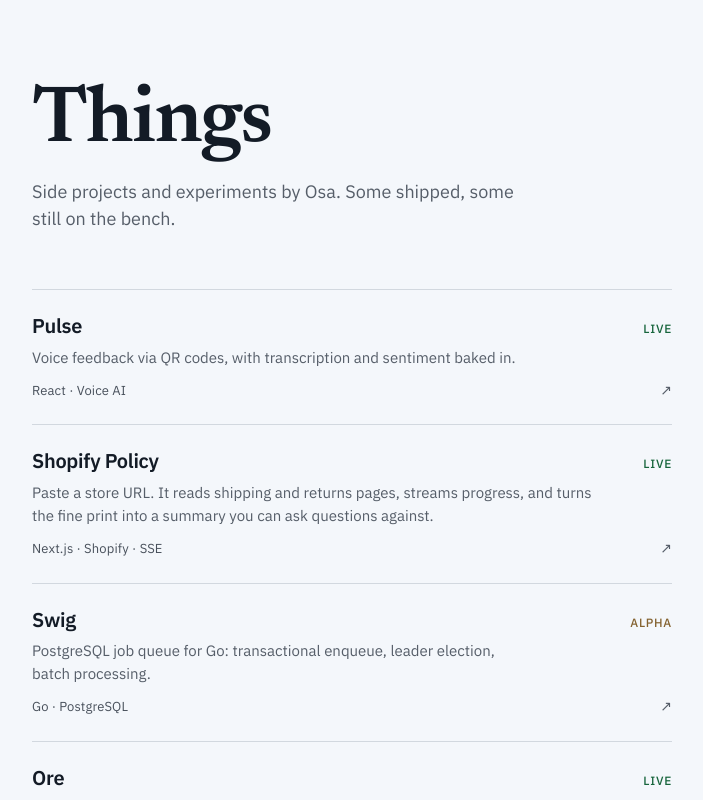
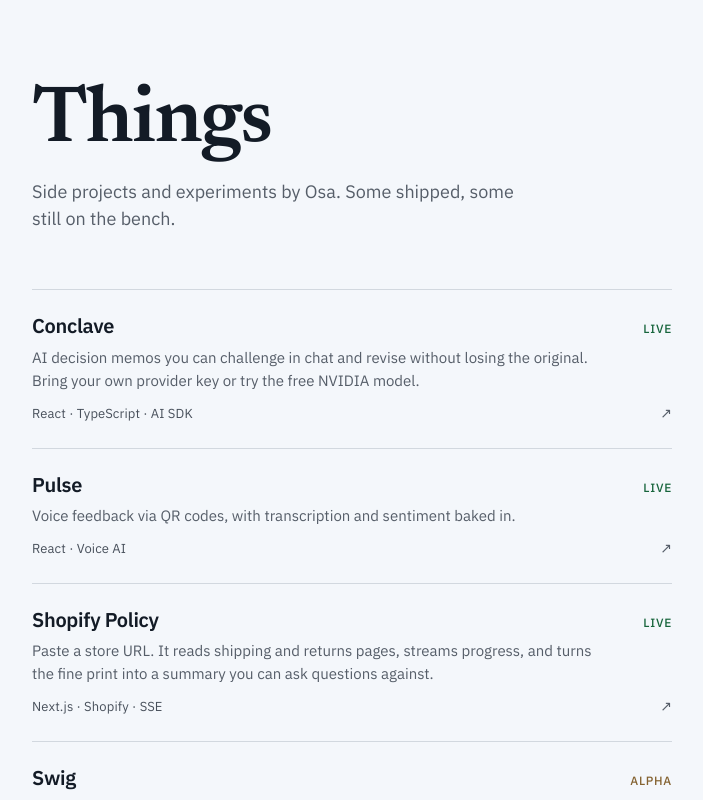
Before and after one commit to glamboyosa/things, a Vue app: page / in a window 1280 px wide. Shown: the top 800 px of the page, without its empty margins (288-991 px from the left). Built offline with nearby package versions, Linux system fonts and the light colour scheme.

Commit message:
Add Conclave to project list

```diff
--- a/src/App.vue
+++ b/src/App.vue
@@ -8,6 +8,14 @@ type Project = {
 }
 
 const projects: Project[] = [
+  {
+    name: 'Conclave',
+    description:
+      'AI decision memos you can challenge in chat and revise without losing the original. Bring your own provider key or try the free NVIDIA model.',
+    link: 'https://conclave.click',
+    stack: 'React · TypeScript · AI SDK',
+    status: 'Live',
+  },
   {
     name: 'Pulse',
     description:
```
